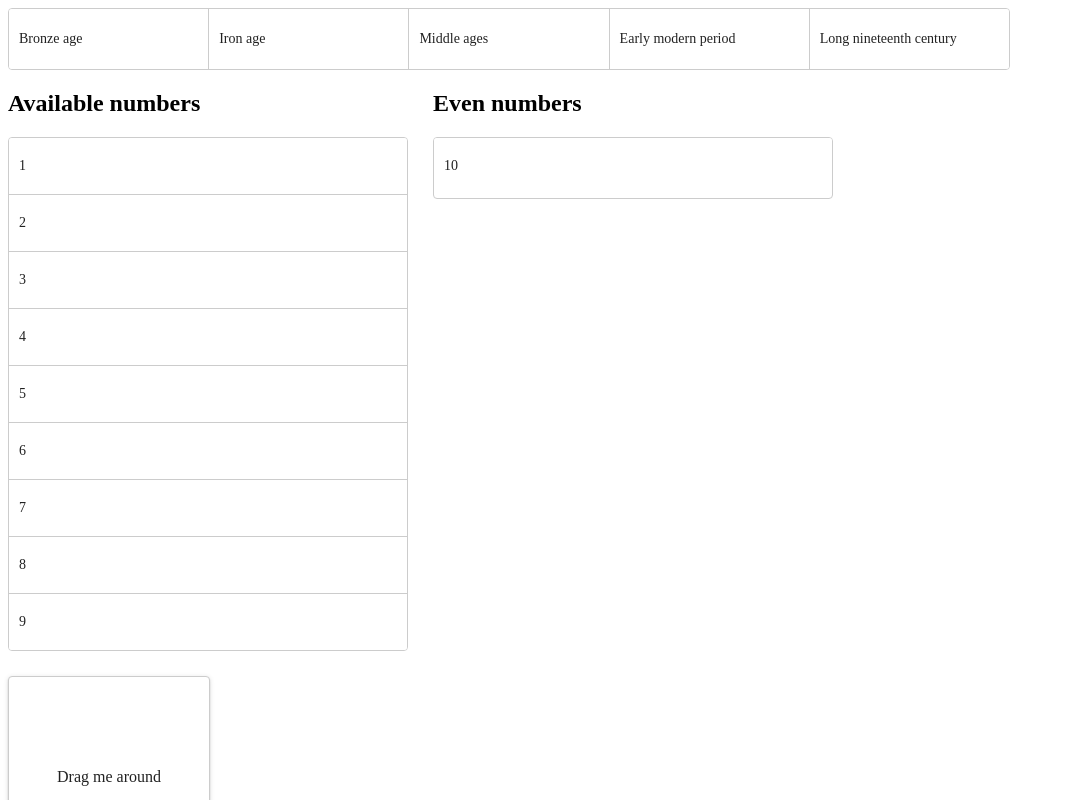
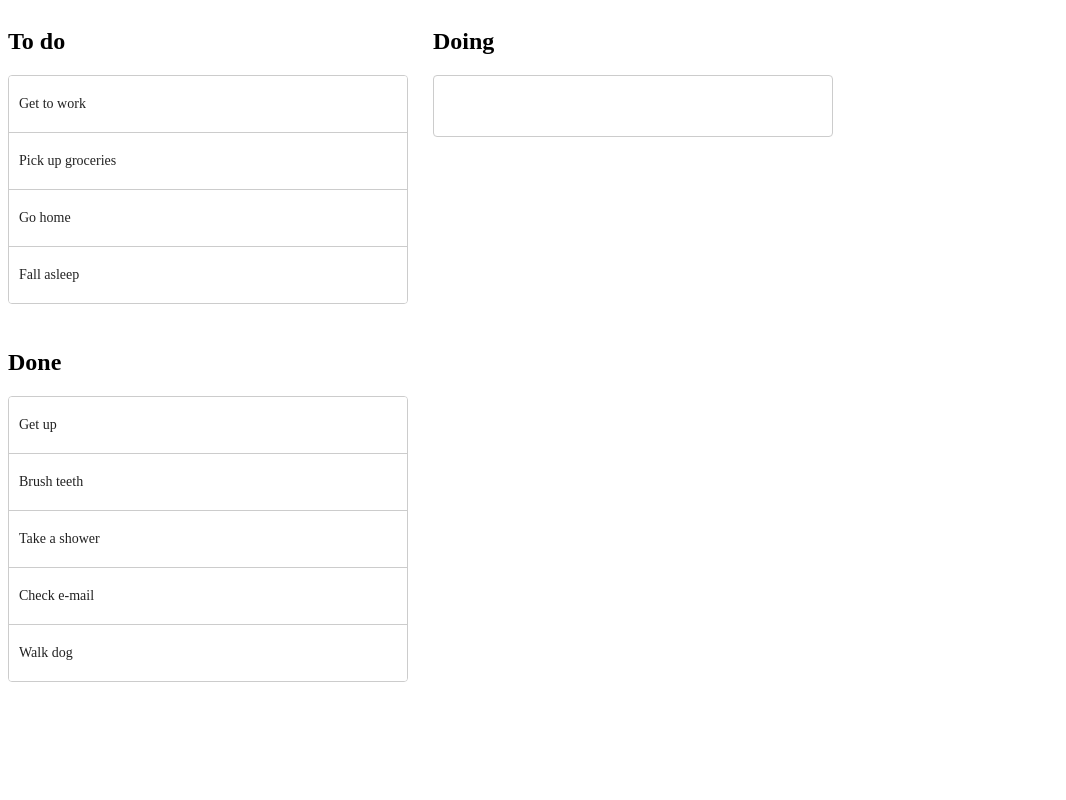
Before and after one commit to esilva2902/angular-material-cdk-drag-n-drop, an Angular app: page / in a window 1280 px wide. Shown: the top 800 px of the page, without its empty margins (0-1066 px from the left). Built offline with nearby package versions, Linux system fonts and the light colour scheme.

Commit message:
v0.0.6 - drop-groups component was added.

```diff
--- a/package.json
+++ b/package.json
@@ -1,6 +1,6 @@
 {
   "name": "cdk-drag-n-drop",
-  "version": "0.0.5",
+  "version": "0.0.6",
   "scripts": {
     "ng": "ng",
     "start": "ng serve",
--- a/src/app/app.component.html
+++ b/src/app/app.component.html
@@ -1,6 +1,8 @@
-<horizontal-sorting></horizontal-sorting>
+<!-- <horizontal-sorting></horizontal-sorting>
 
 <connected-lists></connected-lists>
 
 <basic-dragging></basic-dragging>
-<one-axis-dragging></one-axis-dragging>
+<one-axis-dragging></one-axis-dragging> -->
+
+<drop-groups></drop-groups>
--- a/src/app/app.module.ts
+++ b/src/app/app.module.ts
@@ -9,6 +9,7 @@
 import { HorizontalSortingComponent } from './horizontal-sorting/horizontal-sorting.component';
 import { OneAxisDraggingComponent } from './one-axis-dragging/one-axis-dragging.component';
 import { ConnectedListsComponent } from './connected-lists/connected-lists.component';
+import { DropGroupsComponent } from './drop-groups/drop-groups.component';
 
 @NgModule({
   declarations: [
@@ -16,7 +17,8 @@
     BasicDraggingComponent,
     HorizontalSortingComponent,
     OneAxisDraggingComponent,
-    ConnectedListsComponent
+    ConnectedListsComponent,
+    DropGroupsComponent
   ],
   imports: [
     BrowserModule,
--- /dev/null
+++ b/src/app/drop-groups/drop-groups.component.html
@@ -0,0 +1,44 @@
+<div cdkDropListGroup>
+  <div class="example-container">
+    <h2>To do</h2>
+
+    <div
+      cdkDropList
+      [cdkDropListData]="todo"
+      class="example-list"
+      (cdkDropListDropped)="drop($event)">
+
+      <div class="example-box" *ngFor="let item of todo" cdkDrag>{{item}}</div>
+
+    </div>
+  </div>
+
+  <div class="example-container">
+    <h2>Doing</h2>
+
+    <div
+      cdkDropList
+      [cdkDropListData]="doing"
+      class="example-list"
+      (cdkDropListDropped)="drop($event)">
+
+      <div class="example-box" *ngFor="let item of doing" cdkDrag>{{item}}</div>
+
+    </div>
+  </div>
+
+  <div class="example-container">
+    <h2>Done</h2>
+
+    <div
+      cdkDropList
+      [cdkDropListData]="done"
+      class="example-list"
+      (cdkDropListDropped)="drop($event)">
+
+      <div class="example-box" *ngFor="let item of done" cdkDrag>{{item}}</div>
+
+    </div>
+  </div>
+
+</div>
--- /dev/null
+++ b/src/app/drop-groups/drop-groups.component.scss
@@ -0,0 +1,54 @@
+.example-container {
+  width: 400px;
+  max-width: 100%;
+  margin: 0 25px 25px 0;
+  display: inline-block;
+  vertical-align: top;
+}
+
+.example-list {
+  border: solid 1px #ccc;
+  min-height: 60px;
+  background: white;
+  border-radius: 4px;
+  overflow: hidden;
+  display: block;
+}
+
+.example-box {
+  padding: 20px 10px;
+  border-bottom: solid 1px #ccc;
+  color: rgba(0, 0, 0, 0.87);
+  display: flex;
+  flex-direction: row;
+  align-items: center;
+  justify-content: space-between;
+  box-sizing: border-box;
+  cursor: move;
+  background: white;
+  font-size: 14px;
+}
+
+.cdk-drag-preview {
+  box-sizing: border-box;
+  border-radius: 4px;
+  box-shadow: 0 5px 5px -3px rgba(0, 0, 0, 0.2),
+              0 8px 10px 1px rgba(0, 0, 0, 0.14),
+              0 3px 14px 2px rgba(0, 0, 0, 0.12);
+}
+
+.cdk-drag-placeholder {
+  opacity: 0;
+}
+
+.cdk-drag-animating {
+  transition: transform 250ms cubic-bezier(0, 0, 0.2, 1);
+}
+
+.example-box:last-child {
+  border: none;
+}
+
+.example-list.cdk-drop-list-dragging .example-box:not(.cdk-drag-placeholder) {
+  transition: transform 250ms cubic-bezier(0, 0, 0.2, 1);
+}
--- /dev/null
+++ b/src/app/drop-groups/drop-groups.component.ts
@@ -0,0 +1,45 @@
+import { Component, OnInit } from '@angular/core';
+import { CdkDragDrop, moveItemInArray, transferArrayItem } from '@angular/cdk/drag-drop';
+
+@Component({
+  selector: 'drop-groups',
+  templateUrl: './drop-groups.component.html',
+  styleUrls: ['./drop-groups.component.scss']
+})
+export class DropGroupsComponent implements OnInit {
+  todo = [
+    'Get to work',
+    'Pick up groceries',
+    'Go home',
+    'Fall asleep'
+  ];
+
+  done = [
+    'Get up',
+    'Brush teeth',
+    'Take a shower',
+    'Check e-mail',
+    'Walk dog'
+  ];
+
+  doing = [ ];
+
+  constructor() {
+
+  }
+
+  ngOnInit() {
+
+  }
+
+  drop(event: CdkDragDrop<string[]>) {
+    if (event.previousContainer === event.container) {
+      moveItemInArray(event.container.data, event.previousIndex, event.currentIndex);
+    } else {
+      transferArrayItem(event.previousContainer.data,
+                        event.container.data,
+                        event.previousIndex,
+                        event.currentIndex);
+    }
+  }
+}
```
Also changed, not shown: 1 other file (tests, documents, lock files or other folders).
